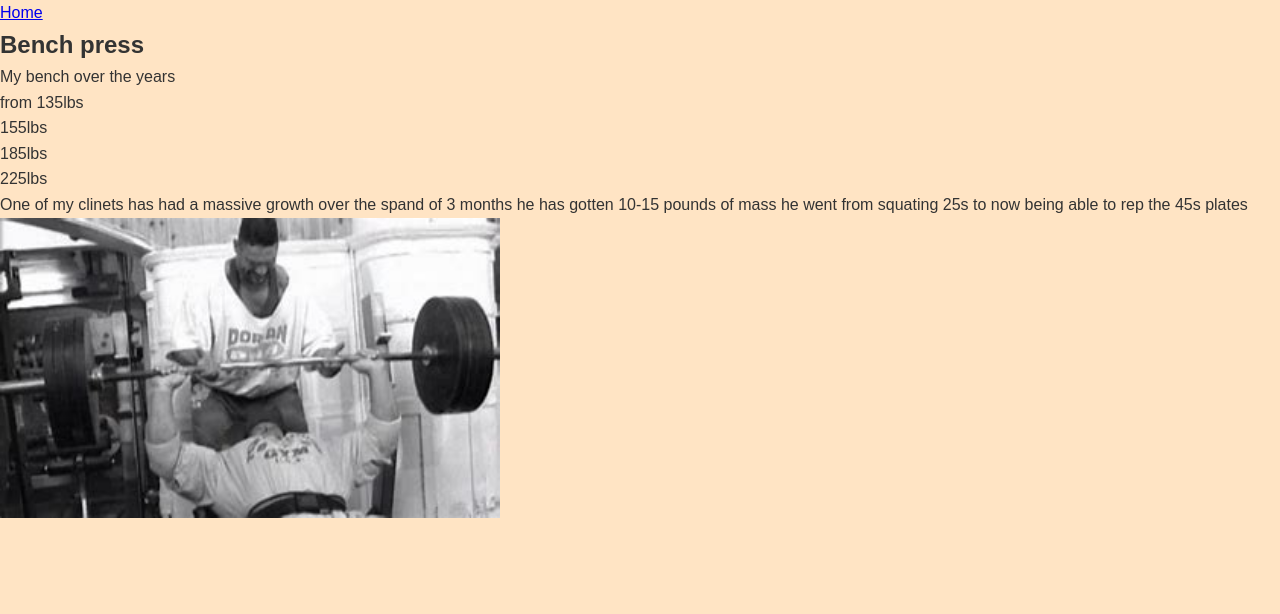
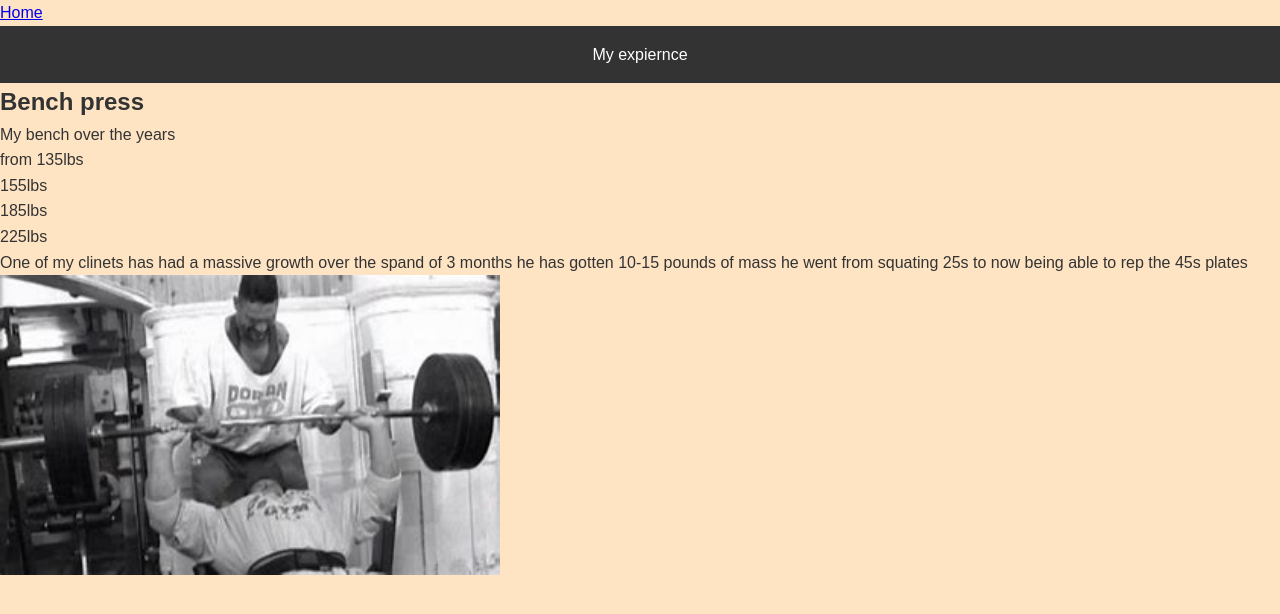
Before and after one commit to Shifty9090/shifrty, a plain HTML site: page more information.html in a window 1280 px wide. Drawn offline with Linux system fonts and the light colour scheme.

Commit message:
Update more information.html

```diff
--- a/more information.html
+++ b/more information.html
@@ -5,6 +5,9 @@
 
 </head>
 <section>
+    <body>
+        <header>My expiernce </header>
+
 <h2>Bench press</h2>
 <p> My bench over the years</p>
 <ul>
@@ -16,5 +19,6 @@
 
 </ul>
 <p>One of my clinets has had a massive growth over the spand of 3 months he has gotten 10-15 pounds of mass he went from squating 25s to now being able to rep the 45s plates</p>
+</body>
 </section>
 <img src="YATES.png" width="500" height="300">
```
